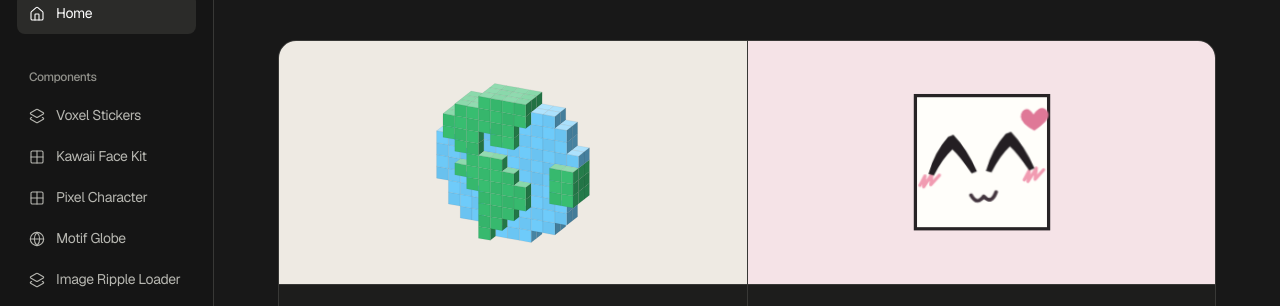
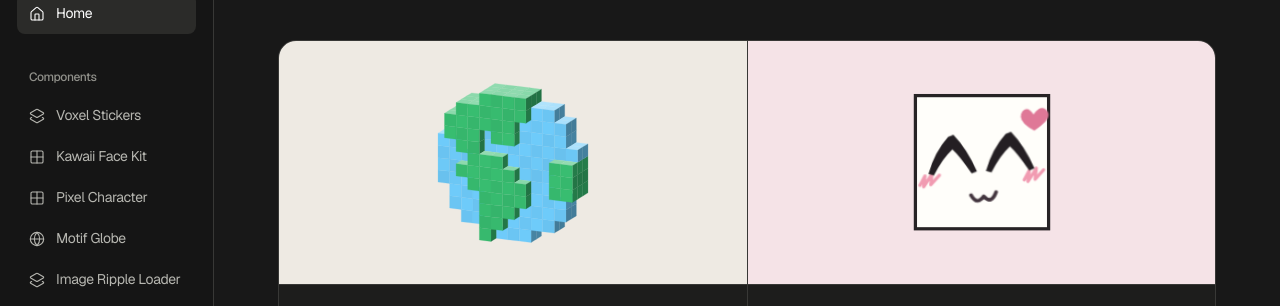
Before and after one commit to yash-dot-com/hyper, a Next.js app: page / in a window 1280 px wide. Shown: the part 128-434 px from the top of the page. Built offline with nearby package versions, Linux system fonts and the light colour scheme.

Commit message:
Correct voxel projection and seal seams between block faces

```diff
--- a/src/components/experiments/VoxelSticker.tsx
+++ b/src/components/experiments/VoxelSticker.tsx
@@ -33,7 +33,15 @@ function build(name:StickerName) {
     return (name==="Television"?3:2)+Number(relief);
   };
   // Orthographic projection: x runs right, y down, z towards the viewer.
-  const project=(x:number,y:number,z:number)=>[10*x-4.6*z,1.8*x+10*y+3.6*z];
+  const yaw = 24 * Math.PI / 180, pitch = 16 * Math.PI / 180;
+  const cy = Math.cos(yaw), sy = Math.sin(yaw);
+  const cp = Math.cos(pitch), sp = Math.sin(pitch);
+  const project = (x:number, y:number, z:number) => [
+    10 * (x * cy - z * sy),
+    10 * (y * cp + (x * sy + z * cy) * sp),
+  ];
+  const depth = (cell: {x:number; y:number; z:number}) =>
+    (cell.x * sy + cell.z * cy) * cp - cell.y * sp;
   const faces:{points:string;color:string}[]=[];
   const xs:number[]=[],ys:number[]=[];
   function face(vertices:number[][],hex:string,light:number) {
@@ -43,7 +51,7 @@ function build(name:StickerName) {
   const cells=[];
   for(let y=0;y<rows.length;y++) for(let x=0;x<width;x++) for(let z=0;z<height(x,y);z++) cells.push({x,y,z});
   // The viewer sees right, top and front. Paint far cubes before nearer ones.
-  cells.sort((a,b)=>(a.x-a.y+a.z)-(b.x-b.y+b.z));
+  cells.sort((a,b) => depth(a) - depth(b));
   for(const {x,y,z} of cells){
     const hex=materials[rows[y][x]],grain=((x*17+y*31)%7-3)*.009;
     if(height(x,y-1)<=z) face([[x,y,z],[x+1,y,z],[x+1,y,z+1],[x,y,z+1]],hex,1.43+grain);
@@ -60,6 +68,6 @@ export function VoxelSticker({name="Globe",size=240}:{name?:StickerName;size?:nu
   if(!mesh){mesh=build(name);cache.set(name,mesh);}
   return <svg viewBox={mesh.viewBox} aria-labelledby={id} role="img" style={{width:size,maxWidth:"100%",height:"auto",display:"block"}}>
     <title id={id}>{name} voxel sticker</title>
-    {mesh.faces.map((face,i)=><polygon key={i} points={face.points} fill={face.color} stroke="#29232b" strokeOpacity=".22" strokeWidth=".24" strokeLinejoin="round"/>)}
+    {mesh.faces.map((face,i)=><polygon key={i} points={face.points} fill={face.color} stroke={face.color} strokeWidth=".18" strokeLinejoin="miter"/>)}
   </svg>;
 }
```
